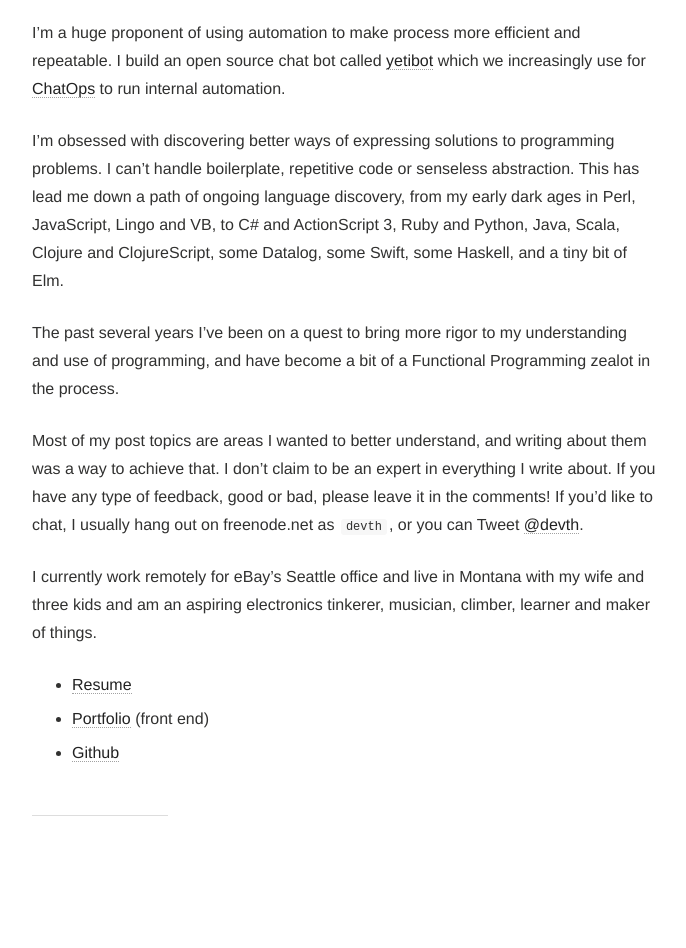
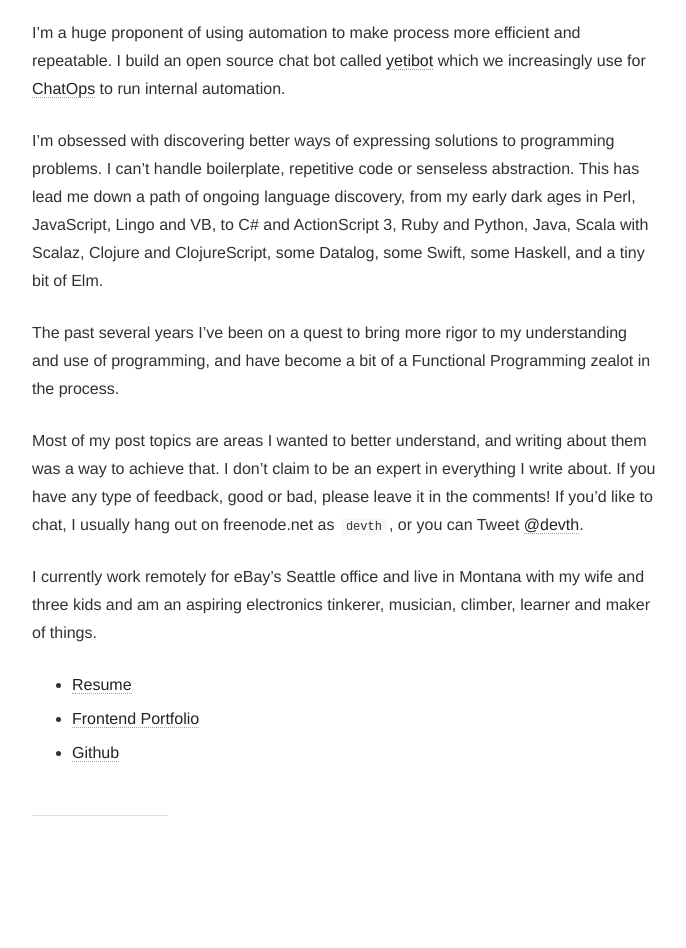
Before and after one commit to devth/devth.github.com, a Jekyll site: the page built from about.md, in a window 1280 px wide. Shown: the part 811-1759 px from the top of the page, without its empty margins (64-750 px from the left). Built offline with Jekyll 4.4.1, drawn with Linux system fonts in a browser that asks for light colours; Markdown is read by kramdown in place of the engine named in the settings.

Commit message:
Improve About some more

```diff
--- a/about.md
+++ b/about.md
@@ -25,8 +25,8 @@ I'm obsessed with discovering better ways of expressing solutions to programming
 problems. I can't handle boilerplate, repetitive code or senseless abstraction.
 This has lead me down a path of ongoing language discovery, from my early dark
 ages in Perl, JavaScript, Lingo and VB, to C# and ActionScript 3, Ruby and
-Python, Java, Scala, Clojure and ClojureScript, some Datalog, some Swift, some
-Haskell, and a tiny bit of Elm.
+Python, Java, Scala with Scalaz, Clojure and ClojureScript, some Datalog, some
+Swift, some Haskell, and a tiny bit of Elm.
 
 The past several years I've been on a quest to bring more rigor to my
 understanding and use of programming, and have become a bit of a Functional
@@ -43,5 +43,5 @@ wife and three kids and am an aspiring electronics tinkerer, musician, climber,
 learner and maker of things.
 
 - [Resume](Trevor-Hartman-resume.pdf)
-- [Portfolio](http://cargocollective.com/devth) (front end)
+- [Frontend Portfolio](http://cargocollective.com/devth)
 - [Github](https://github.com/devth)
```
